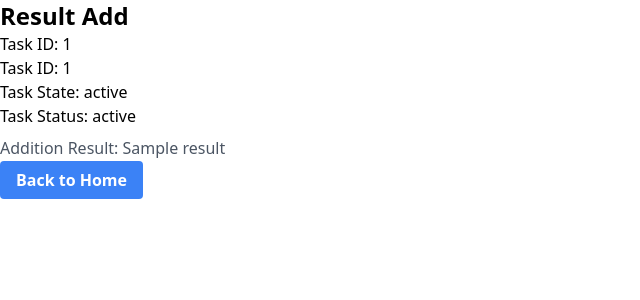
After one commit to snrredoy/celery_django_python, a Django app: template celeryPractice/templates/result.html in a window 1280 px wide. The commit adds this page. Shown: the top 300 px of the page, without its empty margins (0-640 px from the left). Run offline with Django 5.2, Linux system fonts and the light colour scheme; the template is opened without the code that fills it: most values are stand-ins (such as "Sample title", 1, 10 or a date in 2020); parts of the project's set-up code (start-up, migrations or seed data) failed here and were passed over; some libraries are stand-ins or nearby versions.

Commit message:
set change design and click result to show waht you see.

```diff
--- /dev/null
+++ b/celeryPractice/templates/result.html
@@ -0,0 +1,50 @@
+<!DOCTYPE html>
+<html lang="en">
+<head>
+    <meta charset="UTF-8">
+    <meta name="viewport" content="width=device-width, initial-scale=1.0">
+    <title>Result</title>
+    <!-- Tailwind CSS -->
+    <script src="https://cdn.tailwindcss.com"></script>
+</head>
+<body>
+    {% if result_add %}
+        <h1 class="text-2xl font-bold add-btn">Result Add</h1>
+        <p>Task ID: {{ result_add.id }}</p>
+        <p>Task ID: {{ result_add.task_id }}</p>
+        <p>Task State: {{ result_add.state }}</p>
+        <p>Task Status: {{ result_add.status }}</p>
+        <p class="text-gray-600 mt-2 mb-2 add-result">Addition Result: {{ result_add.result }}</p>
+        <a href="{% url 'home' %}" class="bg-blue-500 hover:bg-blue-700 text-white font-bold py-2 px-4 rounded mt-2">Back to Home</a>
+    {% elif result_sub %}
+        <h1 class="text-2xl font-bold sub-btn">Result Sub</h1>
+        <p>Task ID: {{ result_sub.id }}</p>
+        <p>Task ID: {{ result_sub.task_id }}</p>
+        <p>Task State: {{ result_sub.state }}</p>
+        <p>Task Status: {{ result_sub.status }}</p>
+        <p class="text-gray-600 mt-2 mb-2 sub-result">Subtraction Result: {{ result_sub.result }}</p>
+        <a href="{% url 'home' %}" class="bg-blue-500 hover:bg-blue-700 text-white font-bold py-2 px-4 rounded mt-2">Back to Home</a>
+    {% else %}
+        <h1 class="text-2xl font-bold">Task is not found</h1>
+        <a href="{% url 'home' %}" class="bg-blue-500 hover:bg-blue-700 text-white font-bold py-2 px-4 rounded">Back to Home</a>
+    {% endif %}
+
+    <script>
+        // when click add only show add result
+        const addBtn = document.querySelector('.add-btn');
+        const subBtn = document.querySelector('.sub-btn');
+        const addResult = document.querySelector('.add-result');
+        const subResult = document.querySelector('.sub-result');
+
+        addBtn.addEventListener('click', () => {
+            addResult.style.display = 'block';
+            subResult.style.display = 'none';
+        });
+
+        subBtn.addEventListener('click', () => {
+            addResult.style.display = 'none';
+            subResult.style.display = 'block';
+        });
+    </script>
+</body>
+</html>
--- a/celeryPractice/urls.py
+++ b/celeryPractice/urls.py
@@ -3,4 +3,5 @@ from . import views
 
 urlpatterns = [
     path('', views.home, name='home'),
+    path('result/<str:task_id>/', views.result, name='result'),
 ]
```
Also changed, not shown: celeryPractice/templates/home.html (+6 -2 lines), celeryPractice/views.py (+7 -1 lines).
